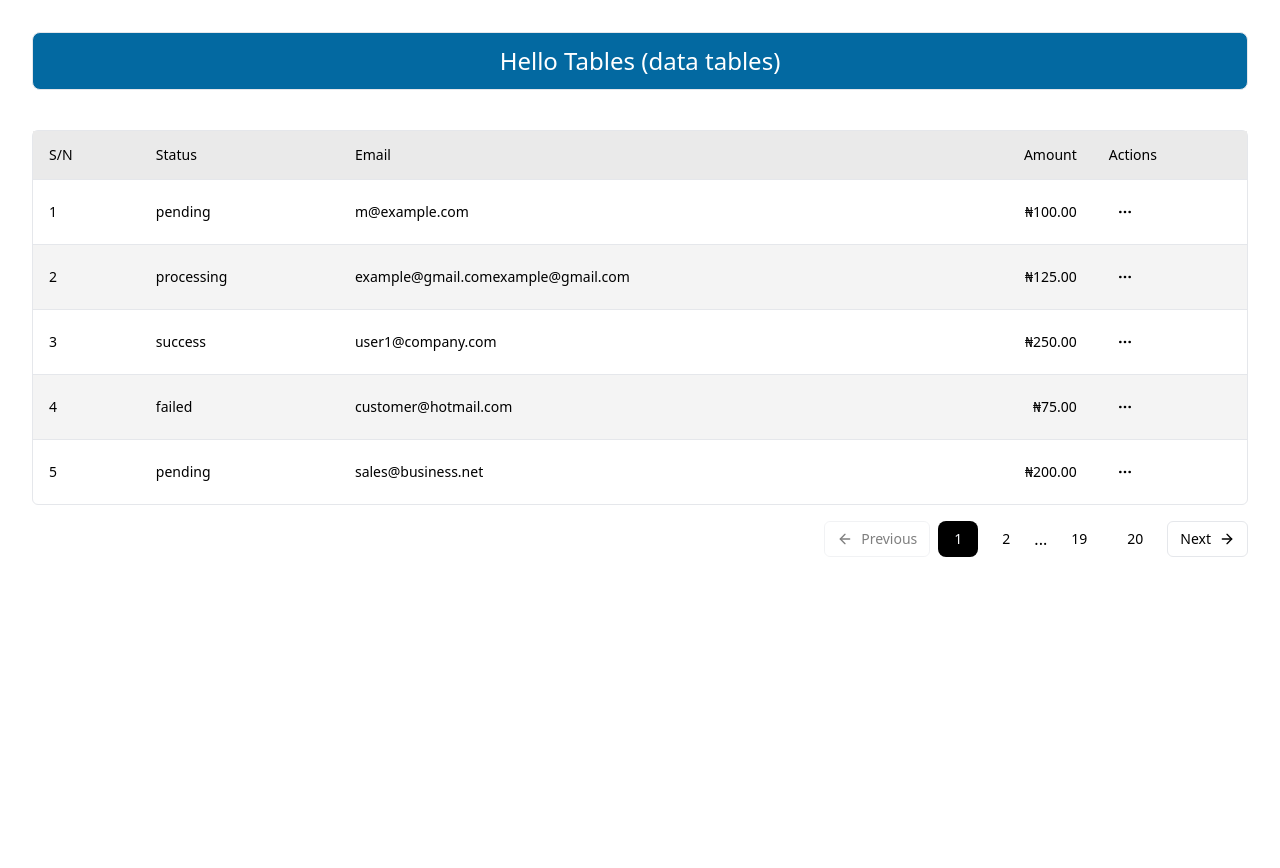
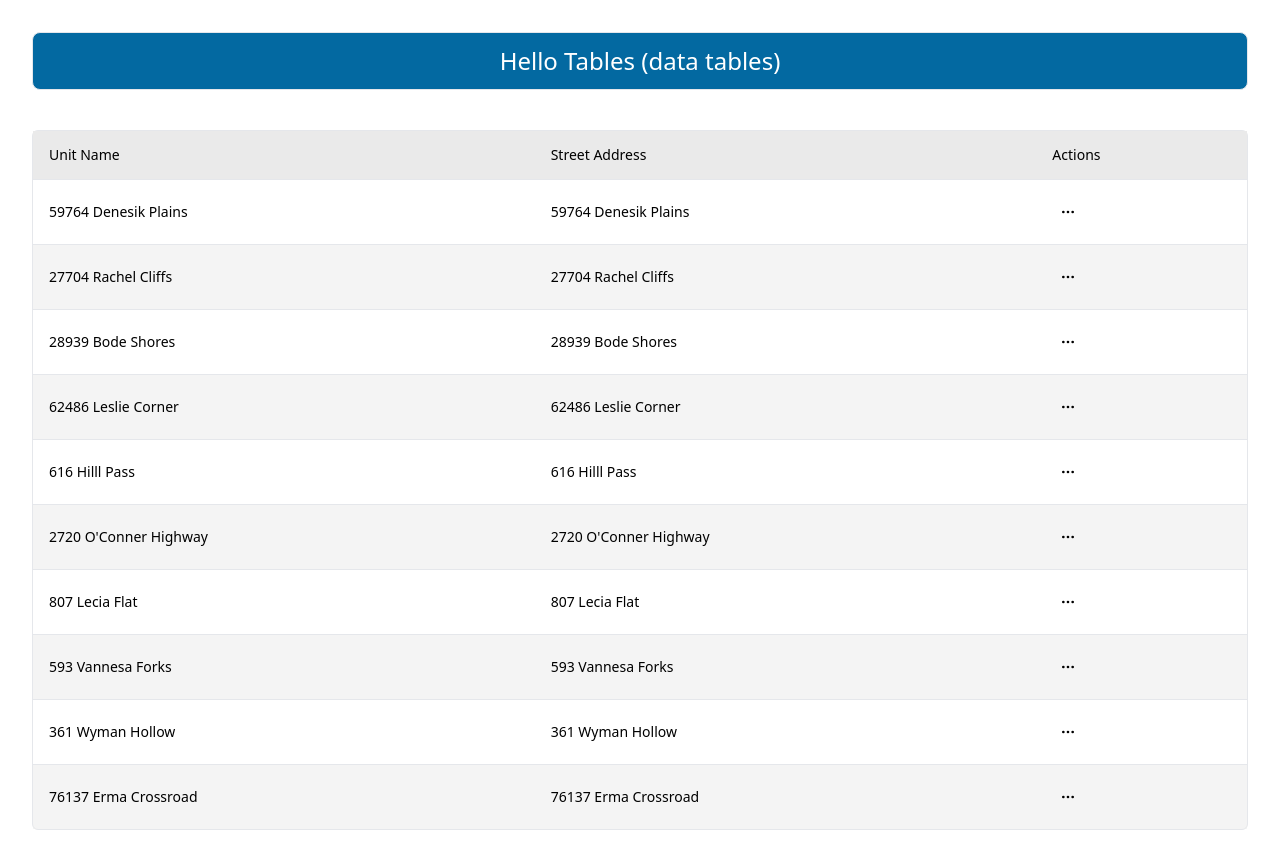
Before and after one commit to m6code/custom_tables_react, a React (Vite) app: page / in a window 1280 px wide. Shown: the top 868 px of the page. Before the commit the page ends 800 px from the top, so only its background shows below. Built offline with nearby package versions, Linux system fonts and the light colour scheme.

Commit message:
Work with PRLY response data

```diff
--- /dev/null
+++ b/src/payments/listing-data-table.tsx
@@ -0,0 +1,90 @@
+import {
+  ColumnDef,
+  flexRender,
+  getCoreRowModel,
+  getPaginationRowModel,
+  useReactTable,
+} from '@tanstack/react-table';
+
+import {
+  Table,
+  TableBody,
+  TableCell,
+  TableHead,
+  TableHeader,
+  TableRow,
+} from '@/components/ui/table';
+
+interface DataTableProps<TData, TValue, TMeta> {
+  columns: ColumnDef<TData, TValue>[];
+  data: TData[];
+  meta?: TMeta;
+}
+
+export function LDataTable<TData, TValue, TMeta>({
+  columns,
+  data,
+  meta,
+}: DataTableProps<TData, TValue, TMeta>) {
+  const table = useReactTable({
+    data,
+    columns,
+    getCoreRowModel: getCoreRowModel(),
+    getPaginationRowModel: getPaginationRowModel(),
+  });
+
+  return (
+    <div>
+      <div className="rounded-md border">
+        <Table>
+          <TableHeader className="bg-[#EAEAEA]">
+            {table.getHeaderGroups().map((headerGroup) => (
+              <TableRow key={headerGroup.id}>
+                {headerGroup.headers.map((header) => {
+                  return (
+                    <TableHead key={header.id}>
+                      {header.isPlaceholder
+                        ? null
+                        : flexRender(
+                            header.column.columnDef.header,
+                            header.getContext()
+                          )}
+                    </TableHead>
+                  );
+                })}
+              </TableRow>
+            ))}
+          </TableHeader>
+          <TableBody className="[&_tr:nth-child(even)]:bg-[#EAEAEA80]">
+            {table.getRowModel().rows?.length ? (
+              table.getRowModel().rows.map((row) => (
+                <TableRow
+                  key={row.id}
+                  data-state={row.getIsSelected() && 'selected'}
+                >
+                  {row.getVisibleCells().map((cell) => (
+                    <TableCell key={cell.id}>
+                      {flexRender(
+                        cell.column.columnDef.cell,
+                        cell.getContext()
+                      )}
+                    </TableCell>
+                  ))}
+                </TableRow>
+              ))
+            ) : (
+              <TableRow>
+                <TableCell
+                  colSpan={columns.length}
+                  className="h-24 text-center"
+                >
+                  No results.
+                </TableCell>
+              </TableRow>
+            )}
+          </TableBody>
+        </Table>
+      </div>
+    </div>
+  );
+}
--- /dev/null
+++ b/src/payments/listings-columns.tsx
@@ -0,0 +1,81 @@
+import { ColumnDef } from '@tanstack/react-table';
+import { MoreHorizontal } from 'lucide-react';
+
+import { Button } from '@/components/ui/button';
+import {
+  DropdownMenu,
+  DropdownMenuContent,
+  DropdownMenuItem,
+  DropdownMenuLabel,
+  DropdownMenuSeparator,
+  DropdownMenuTrigger,
+} from '@/components/ui/dropdown-menu';
+import { ListingsResponseDatum } from '@/payments/listingData.tsx';
+
+export const listingsColumns: ColumnDef<ListingsResponseDatum>[] = [
+  // {
+  //   accessorKey: 's_n',
+  //   header: () => <div className="text-left">S/N</div>,
+  //   cell: ({ row }) => {
+  //     return <div className="p-0 text-left">{row.getValue('s_n')}</div>;
+  //   },
+  // },
+  {
+    accessorKey: 'unit_name',
+    header: 'Unit Name',
+    cell: ({ row }) => {
+      return row.original.attributes.property_unit.data.attributes.property
+        .name;
+    },
+  },
+  {
+    accessorKey: 'street_address',
+    header: 'Street Address',
+    cell: ({ row }) => {
+      return row.original.attributes.property_unit.data.attributes.property
+        .street_address;
+    },
+  },
+  // {
+  //   accessorKey: 'amount',
+  //   header: () => <div className="text-right">Amount</div>,
+  //   cell: ({ row }) => {
+  //     const amount = parseFloat(row.getValue('amount'));
+  //     const formatted = new Intl.NumberFormat('en-NG', {
+  //       style: 'currency',
+  //       currency: 'NGN',
+  //     }).format(amount);
+  //
+  //     return <div className="text-right font-medium">{formatted}</div>;
+  //   },
+  // },
+  {
+    header: 'Actions',
+    id: 'actions',
+    cell: ({ row }) => {
+      const payment = row.original;
+
+      return (
+        <DropdownMenu>
+          <DropdownMenuTrigger asChild>
+            <Button variant="ghost" className="h-8 w-8 p-0">
+              <span className="sr-only">Open menu</span>
+              <MoreHorizontal className="h-4 w-4" />
+            </Button>
+          </DropdownMenuTrigger>
+          <DropdownMenuContent align="end" className="bg-white">
+            <DropdownMenuLabel>Actions</DropdownMenuLabel>
+            <DropdownMenuItem
+              onClick={() => navigator.clipboard.writeText(payment.id)}
+            >
+              Copy payment ID
+            </DropdownMenuItem>
+            <DropdownMenuSeparator />
+            <DropdownMenuItem>View customer</DropdownMenuItem>
+            <DropdownMenuItem>View payment details</DropdownMenuItem>
+          </DropdownMenuContent>
+        </DropdownMenu>
+      );
+    },
+  },
+];
--- a/src/payments/page.tsx
+++ b/src/payments/page.tsx
@@ -1,11 +1,16 @@
-import { columns } from './columns';
-import { DataTable } from './data-table';
-import { payments } from '@/payments/PaymentData.tsx';
+import { LDataTable } from '@/payments/listing-data-table.tsx';
+import { listingsColumns } from '@/payments/listings-columns.tsx';
+import { listings } from '@/payments/listingData.tsx';
 
 export default function DemoPage() {
   return (
     <div className="container mx-auto py-10">
-      <DataTable columns={columns} data={payments} />
+      {/*<DataTable columns={columns} data={payments} />*/}
+      <LDataTable
+        columns={listingsColumns}
+        data={listings.data}
+        meta={listings.meta}
+      />
     </div>
   );
 }
```
Also changed, not shown: src/payments/listingData.tsx (+18 -18 lines).
